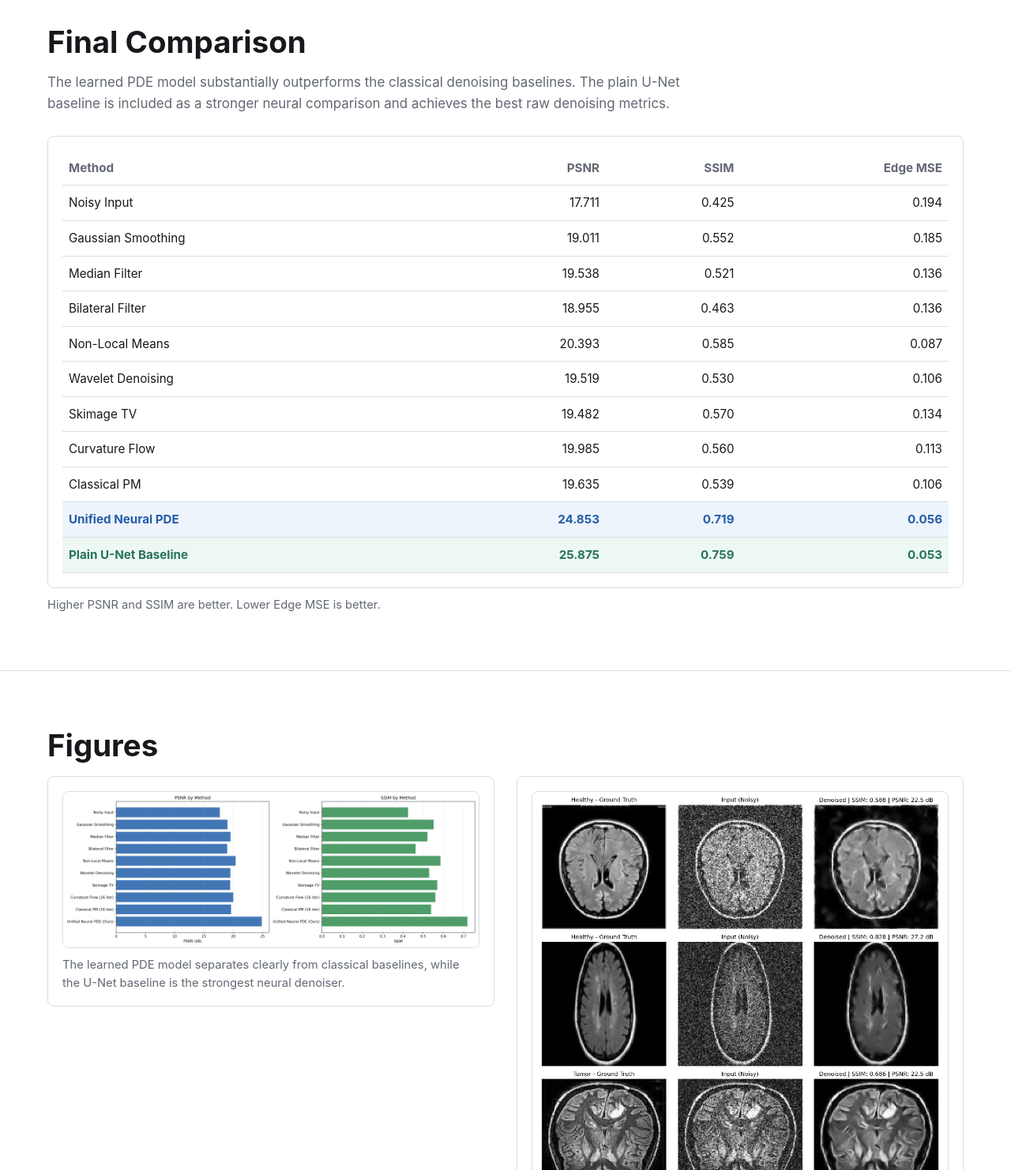
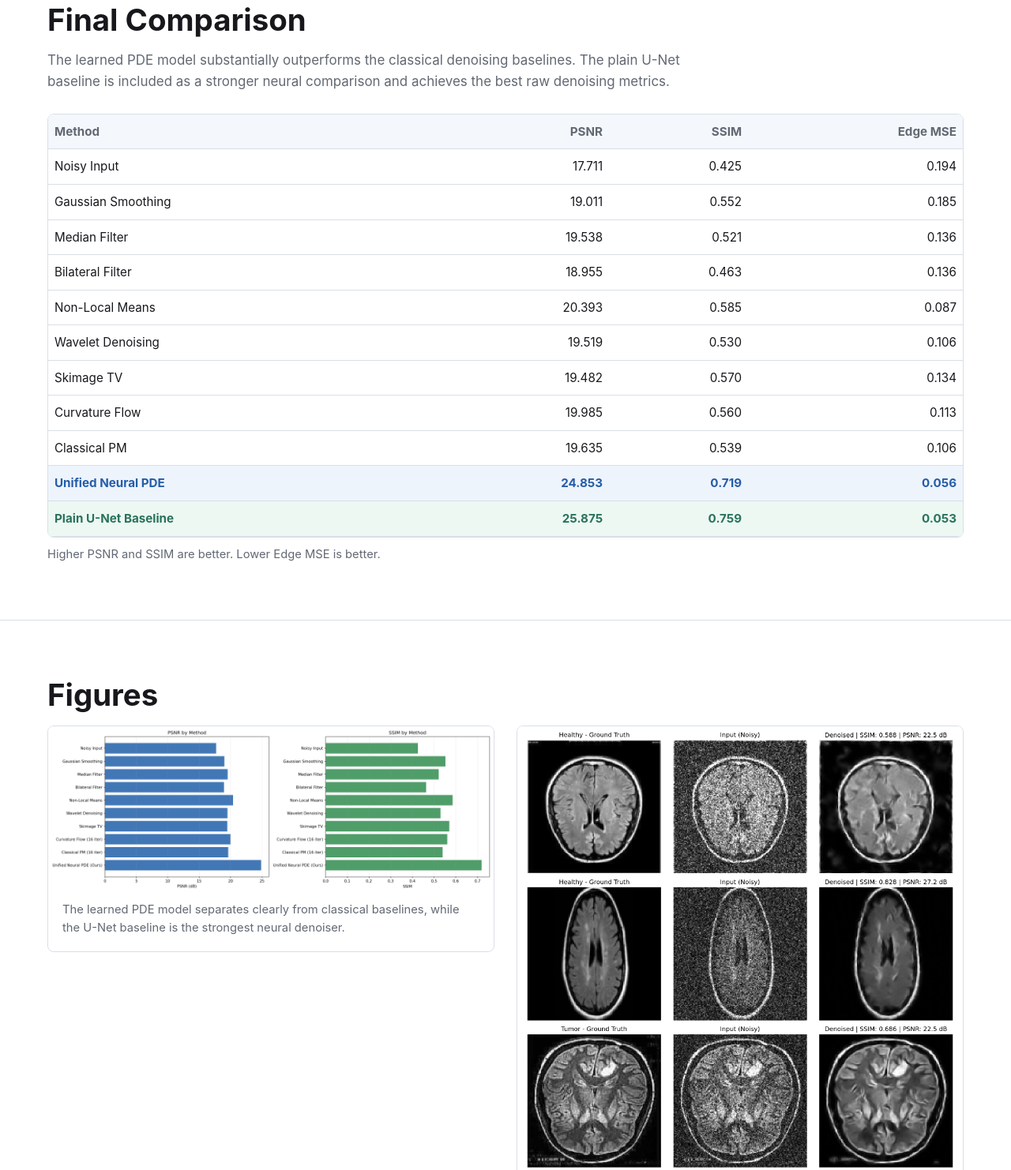
Before and after one commit to tushar-nayak/neural-anisotropic-diffusion, a plain HTML site: page docs/index.html in a window 1280 px wide. Shown: the part 1318-2800 px from the top of the page at 79% size. Drawn offline with Linux system fonts and the light colour scheme.

Commit message:
Fix Pages image paths and site formatting

```diff
--- a/docs/index.html
+++ b/docs/index.html
@@ -14,8 +14,9 @@
       --wash: #f4f7fb;
       --blue: #245da8;
       --green: #29735b;
-      --red: #ad3f3f;
       --gold: #916a1f;
+      --blue-soft: #eef4fc;
+      --green-soft: #edf8f3;
     }
 
     * {
@@ -115,6 +116,7 @@
       border-radius: 8px;
       padding: 18px;
       background: var(--paper);
+      min-height: 112px;
     }
 
     .metric b {
@@ -169,6 +171,10 @@
       background: var(--paper);
     }
 
+    .panel h3:first-child {
+      margin-top: 0;
+    }
+
     .panel img,
     .wide-img {
       width: 100%;
@@ -179,10 +185,31 @@
       background: var(--paper);
     }
 
+    .image-frame {
+      padding: 0;
+      overflow: hidden;
+    }
+
+    .image-frame .caption {
+      padding: 0 18px 18px;
+    }
+
+    .image-frame img {
+      border: 0;
+      border-radius: 0;
+    }
+
     .caption {
       margin: 10px 0 0;
       color: var(--muted);
       font-size: 0.92rem;
+    }
+
+    .table-wrap {
+      overflow-x: auto;
+      border: 1px solid var(--line);
+      border-radius: 8px;
+      background: var(--paper);
     }
 
     table {
@@ -208,18 +235,19 @@
     th {
       color: var(--muted);
       font-weight: 700;
+      background: var(--wash);
     }
 
     tr.highlight td {
       font-weight: 700;
       color: var(--blue);
-      background: #eef4fc;
+      background: var(--blue-soft);
     }
 
-    tr.warning td {
+    tr.best td {
       font-weight: 700;
       color: var(--green);
-      background: #edf8f3;
+      background: var(--green-soft);
     }
 
     code {
@@ -266,11 +294,16 @@
 
       table {
         font-size: 0.85rem;
+        min-width: 620px;
       }
 
       th,
       td {
         padding: 8px 5px;
+      }
+
+      .button {
+        width: 100%;
       }
     }
   </style>
@@ -338,7 +371,7 @@
         <p class="section-intro">
           The learned PDE model substantially outperforms the classical denoising baselines. The plain U-Net baseline is included as a stronger neural comparison and achieves the best raw denoising metrics.
         </p>
-        <div class="panel">
+        <div class="table-wrap">
           <table>
             <thead>
               <tr>
@@ -359,7 +392,7 @@
               <tr><td>Curvature Flow</td><td>19.985</td><td>0.560</td><td>0.113</td></tr>
               <tr><td>Classical PM</td><td>19.635</td><td>0.539</td><td>0.106</td></tr>
               <tr class="highlight"><td>Unified Neural PDE</td><td>24.853</td><td>0.719</td><td>0.056</td></tr>
-              <tr class="warning"><td>Plain U-Net Baseline</td><td>25.875</td><td>0.759</td><td>0.053</td></tr>
+              <tr class="best"><td>Plain U-Net Baseline</td><td>25.875</td><td>0.759</td><td>0.053</td></tr>
             </tbody>
           </table>
         </div>
@@ -373,17 +406,17 @@
       <div class="wrap">
         <h2>Figures</h2>
         <div class="grid-2">
-          <div class="panel">
-            <img src="../results_final/unified_metric_bars.png" alt="PSNR and SSIM bar charts">
+          <div class="panel image-frame">
+            <img src="https://raw.githubusercontent.com/tushar-nayak/neural-anisotropic-diffusion/main/results_final/unified_metric_bars.png" alt="PSNR and SSIM bar charts">
             <p class="caption">The learned PDE model separates clearly from classical baselines, while the U-Net baseline is the strongest neural denoiser.</p>
           </div>
-          <div class="panel">
-            <img src="../results_final/unified_qualitative_results.png" alt="Qualitative MRI denoising examples">
+          <div class="panel image-frame">
+            <img src="https://raw.githubusercontent.com/tushar-nayak/neural-anisotropic-diffusion/main/results_final/unified_qualitative_results.png" alt="Qualitative MRI denoising examples">
             <p class="caption">Representative clean, noisy, and denoised MRI slices.</p>
           </div>
         </div>
         <h3>Full Method Grid</h3>
-        <img class="wide-img" src="../results_final/unified_full_comparison_grid.png" alt="Full denoising comparison grid">
+        <img class="wide-img" src="https://raw.githubusercontent.com/tushar-nayak/neural-anisotropic-diffusion/main/results_final/unified_full_comparison_grid.png" alt="Full denoising comparison grid">
       </div>
     </section>
 
@@ -393,7 +426,7 @@
         <p class="section-intro">
           Fixed-noise sweeps evaluate the trained PDE model across corruption types and strengths. Speckle noise is the easiest setting in this sweep; high Gaussian and high Rician corruption are the hardest.
         </p>
-        <div class="panel">
+        <div class="table-wrap">
           <table>
             <thead>
               <tr>
@@ -421,7 +454,7 @@
         <p class="section-intro">
           The ablation suite indicates that residual refinement is the most important optional component. MiniUNet guidance did not help in the short ablation run.
         </p>
-        <div class="panel">
+        <div class="table-wrap">
           <table>
             <thead>
               <tr>
```
